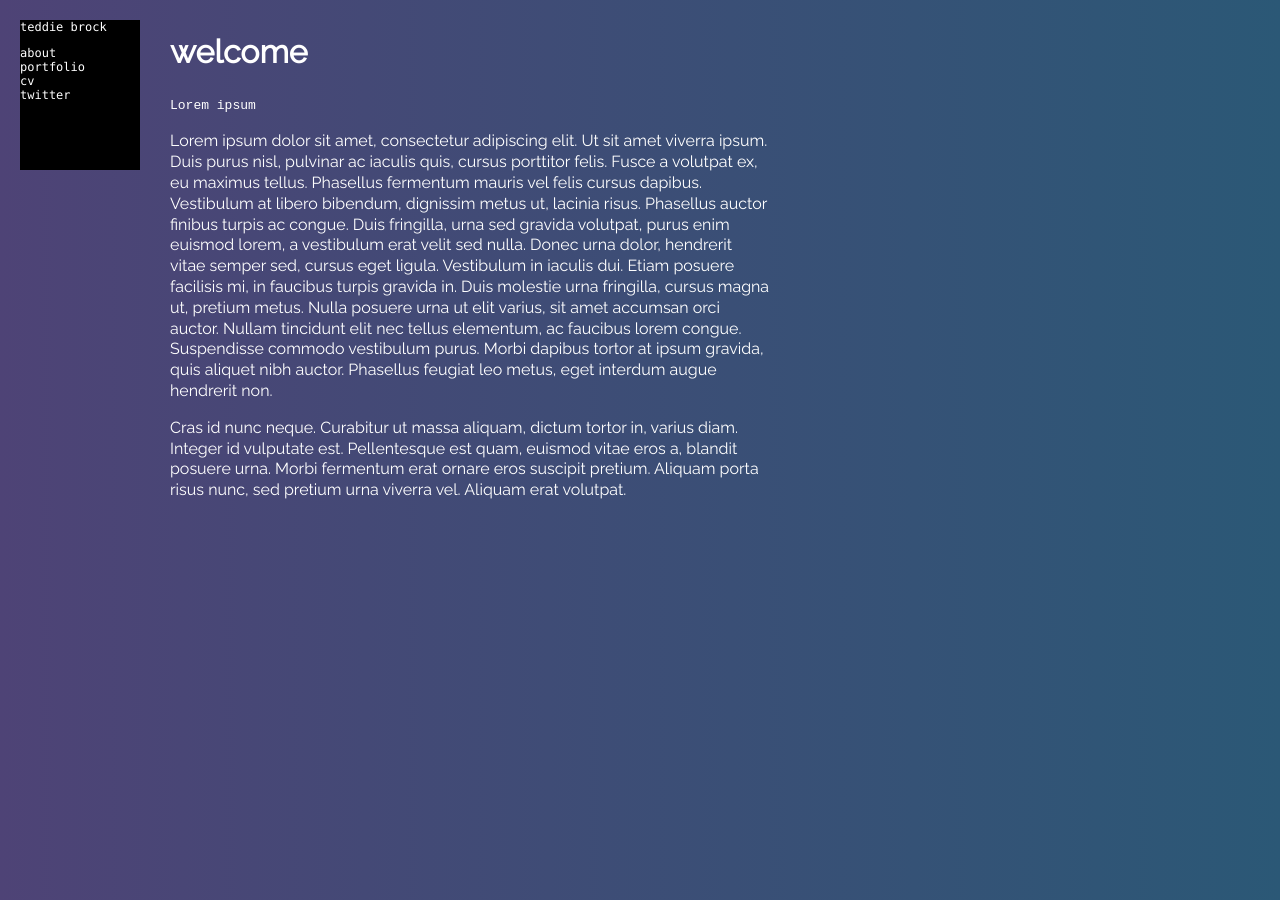
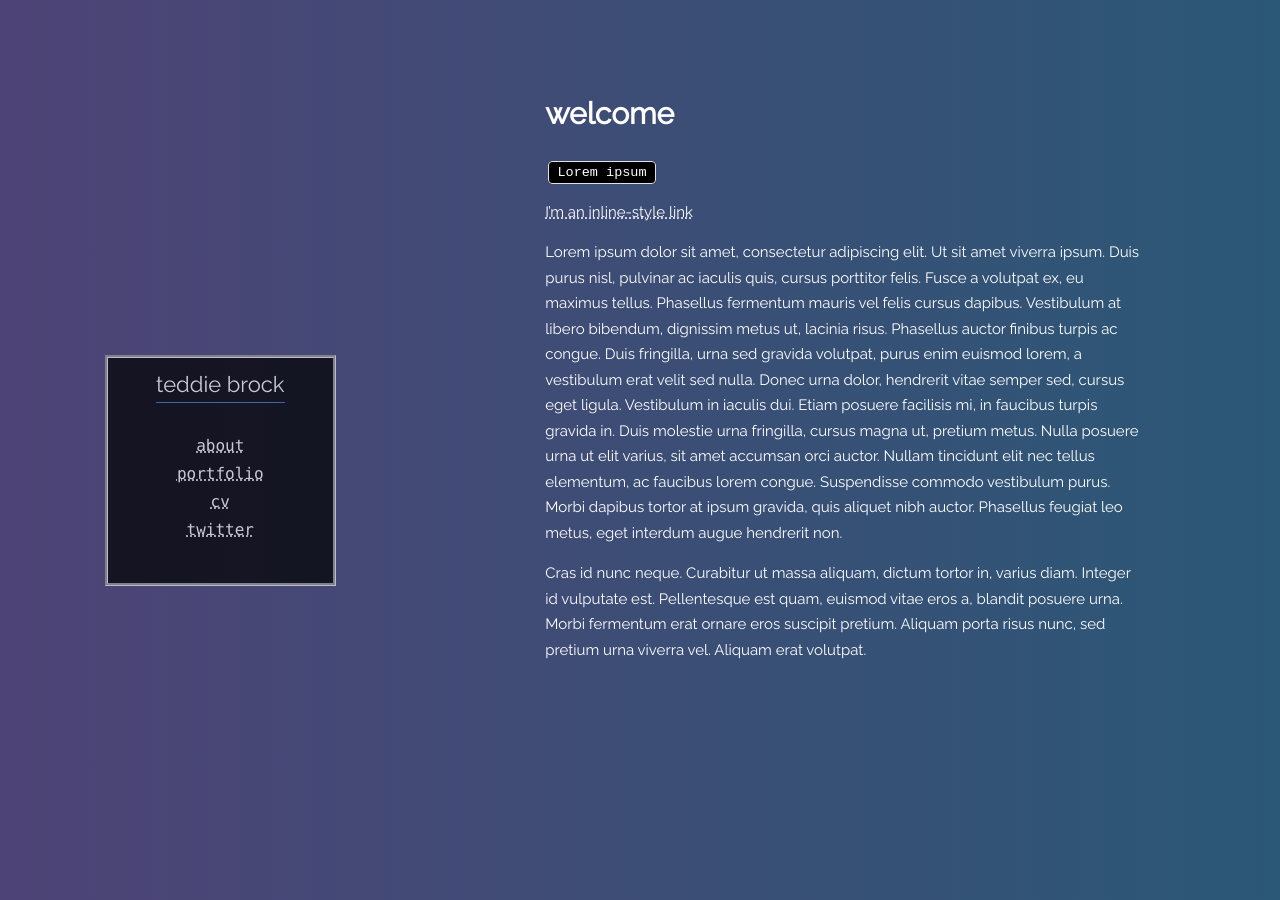
Before and after one commit to teddiebrock/blank-spaces, a Jekyll site: the page built from index.md, in a window 1280 px wide. Built offline with Jekyll 4.4.1, drawn with Linux system fonts in a browser that asks for light colours.

Commit message:
adapt for mobile

```diff
--- a/_layouts/default.html
+++ b/_layouts/default.html
@@ -21,14 +21,12 @@
 
 </head>
 <body>
-  <div class="nav-wrapper">
   <div class="navigation">
-      <div class="nav-title"></span><a href="{{ site.baseurl }}/">teddie brock</a></div>
+      <div class="banner"></span><a href="{{ site.baseurl }}/">teddie brock</a></div>
       <div class="nav-links"><p><a href="{{ site.baseurl }}/aboutme">about</a>
       <br><a href="{{ site.baseurl }}/portfolio">portfolio</a>
       <br><a href="/cv">cv</a>
       <br><a href="">twitter</a></p>
-    </div>
     </div>
   </div>
 <div class="content-wrapper">
--- a/css/custom.scss
+++ b/css/custom.scss
@@ -1,52 +1,93 @@
 body {
   display: flex;
   margin: 0px;
+  justify-content: space-around;
+  align-items: center;
   height: 100vh;
   background: #2b5876;  /* fallback for old browsers */
 background: -webkit-linear-gradient(to right, #4e4376, #2b5876);  /* Chrome 10-25, Safari 5.1-6 */
 background: linear-gradient(to right, #4e4376, #2b5876); /* W3C, IE 10+/ Edge, Firefox 16+, Chrome 26+, Opera 12+, Safari 7+ */
 }
 
-.nav-wrapper {
-  display: flex;
-  margin: 20px;
-  max-width: 120px;
-  max-height: 150px;
+.navigation {
   background-color: black;
+  overflow: auto;
+  opacity: 0.7;
   font-family: 'menlo', monospace;
   font-size: 12px;
-  color: black;
+  max-width: 250px;
+  width: 225px;
+  height: 225px;
+  margin-top: 40px;
+  margin-left: 10px;
+  border-style: groove;
 }
 
-.navigation {
-  width: 20vw;
+.banner {
+  padding: 10px;
+  font-size: 22px;
+  line-height: 1.5;
+  font-family: 'raleway', sans-serif;
+  text-align: center;
 }
 
+.nav-links {
+  line-height: 1.75;
+  font-size: 16px;
+  text-align: center;
+  padding: 5px;
+}
 
 .content-wrapper {
 display: flex;
-background-color: transparent;
 overflow-y:auto;
 max-width: 600px;
-height: 90vh;
-line-height: 1.3;
-margin: 10px;
+height: 85vh;
+line-height: 1.7;
+margin: 20px;
+padding-right: 20px;
 color: white;
 font-family: 'raleway',sans-serif;
+font-size: 15px;
 }
 
 
 
 a {
-  text-decoration: none;
+  text-decoration-style: dotted;
   color: white;
   transition: color 1.5s;
   background-color: transparent;
 }
 
+.navigation .banner a {
+  padding-bottom: 5px;
+  text-decoration: none;
+  border-bottom: 1px solid #337ab7;
+}
 
 
 a:hover {
   color: gray;
   transition: color 0.2s;
 }
+
+
+code {
+  padding: .2rem .5rem;
+  margin: 0 .2rem;
+  font-size: 90%;
+  white-space: nowrap;
+  background: black;
+  border: 1px solid #E1E1E1;
+  border-radius: 4px; }
+pre > code {
+  display: block;
+  padding: 1rem 1.5rem;
+  white-space: pre; }
+
+  @media (max-width: 500px){
+    body {flex-flow: row wrap;
+    }
+
+  }
--- a/index.md
+++ b/index.md
@@ -8,6 +8,7 @@
 
 `Lorem ipsum`
 
+[I'm an inline-style link](https://www.google.com)
 
 Lorem ipsum dolor sit amet, consectetur adipiscing elit. Ut sit amet viverra ipsum. Duis purus nisl, pulvinar ac iaculis quis, cursus porttitor felis. Fusce a volutpat ex, eu maximus tellus. Phasellus fermentum mauris vel felis cursus dapibus. Vestibulum at libero bibendum, dignissim metus ut, lacinia risus. Phasellus auctor finibus turpis ac congue. Duis fringilla, urna sed gravida volutpat, purus enim euismod lorem, a vestibulum erat velit sed nulla. Donec urna dolor, hendrerit vitae semper sed, cursus eget ligula. Vestibulum in iaculis dui. Etiam posuere facilisis mi, in faucibus turpis gravida in. Duis molestie urna fringilla, cursus magna ut, pretium metus. Nulla posuere urna ut elit varius, sit amet accumsan orci auctor. Nullam tincidunt elit nec tellus elementum, ac faucibus lorem congue. Suspendisse commodo vestibulum purus. Morbi dapibus tortor at ipsum gravida, quis aliquet nibh auctor. Phasellus feugiat leo metus, eget interdum augue hendrerit non.
 
```
